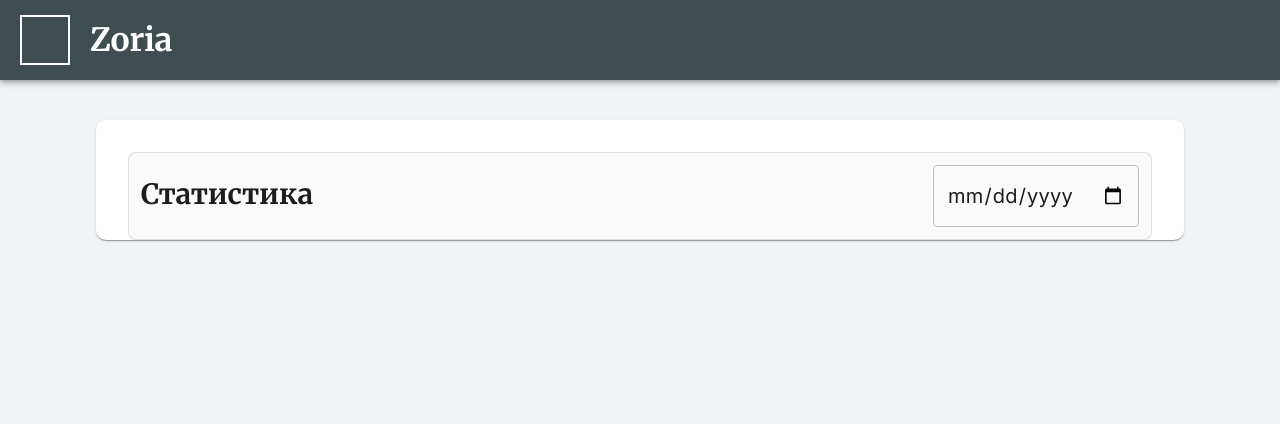
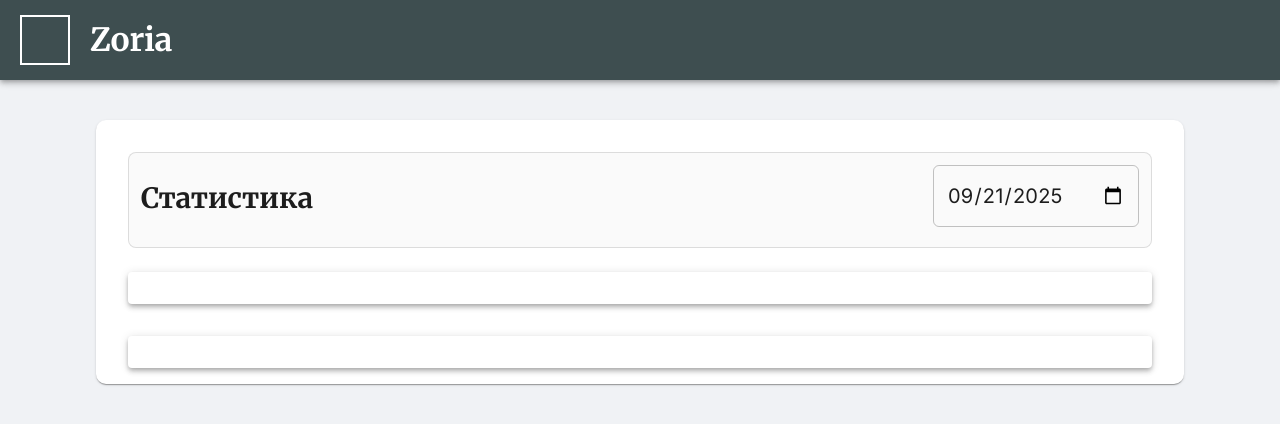
Before and after one commit to zoria-jewelry/app-frontend, a React (Vite) app: page /stats in a window 1280 px wide. Shown: the top 424 px of the page. Built offline with nearby package versions, Linux system fonts and the light colour scheme; no server answers; some icons are missing.

Commit message:
Global stats WIP

```diff
--- a/src/components/stats/GlobalStatisticsComponent.tsx
+++ b/src/components/stats/GlobalStatisticsComponent.tsx
@@ -1,7 +1,8 @@
 import paperStyles from '../../styles/Paper.module.css';
 import commonStyles from '../../styles/Common.module.css';
-import {Box, Paper, TextField, Typography, useTheme} from '@mui/material';
-import {useState} from "react";
+import { Box, Paper, TextField, Typography, useTheme } from '@mui/material';
+import { useState } from 'react';
+import { formatDateToYYYYMMDD } from '../../utils.ts';
 
 const GlobalStatisticsComponent = () => {
     const theme = useTheme();
@@ -19,7 +20,6 @@ const GlobalStatisticsComponent = () => {
                 justifyContent="space-between"
                 alignItems={{ xs: 'stretch', md: 'center' }}
                 width="100%"
-                gap={{ xs: 3, sm: 2, md: 4 }}
                 sx={{
                     padding: { xs: 2, sm: 3 },
                     backgroundColor: 'rgba(0, 0, 0, 0.02)',
@@ -59,14 +59,28 @@ const GlobalStatisticsComponent = () => {
                     <TextField
                         type="date"
                         fullWidth
-                        value={date}
-                        onChange={(e) => {
-                            console.log(e.target.value);
-                            setDate(new Date(e.target.value))
+                        value={date && formatDateToYYYYMMDD(date)}
+                        onChange={(e) => setDate(new Date(e.target.value))}
+                        sx={{
+                            margin: 0,
+                            '& .MuiOutlinedInput-root': {
+                                borderRadius: '6px',
+                            },
+                            mb: theme.spacing(2),
                         }}
                     />
                 </Box>
             </Box>
+
+            <Paper
+                className={paperStyles.paper}
+                sx={{ width: '100%', my: theme.spacing(2), boxShadow: 4 }}
+            ></Paper>
+
+            <Paper
+                className={paperStyles.paper}
+                sx={{ width: '100%', mt: theme.spacing(2), mb: theme.spacing(4), boxShadow: 4 }}
+            ></Paper>
         </Paper>
     );
 };
--- a/src/utils.ts
+++ b/src/utils.ts
@@ -25,6 +25,10 @@ export const toLocalDateTime = (date?: string | Date | null) => {
     });
 };
 
+export const formatDateToYYYYMMDD = (date: Date) => {
+    return date.toISOString().split('T')[0];
+};
+
 export const toFixedNumber = (value: number | string, decimals: number) =>
     Number(value).toFixed(decimals);
 
```
Also changed, not shown: public/global-stats.json (added, +16 -0 lines).
